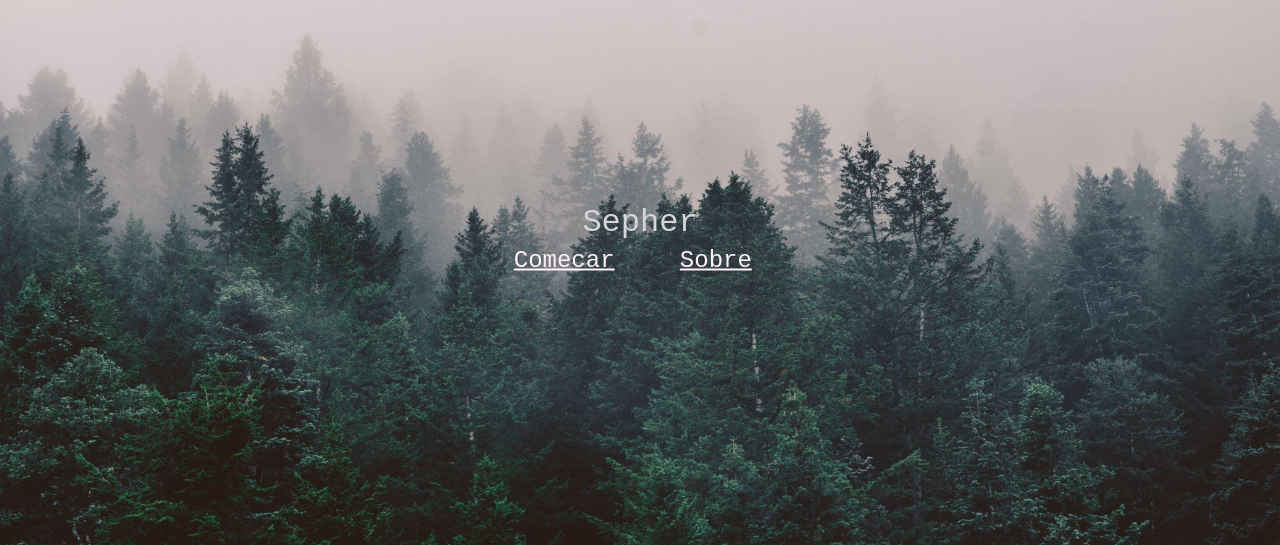
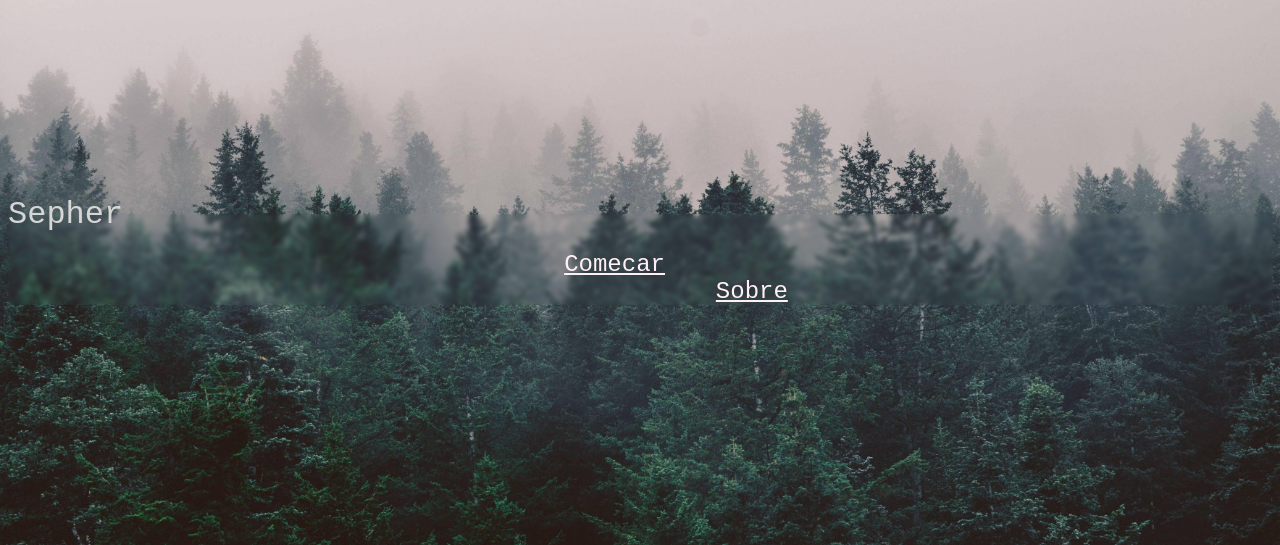
Before and after one commit to filipe-21905158/PW-Projeto_Fase_1, a PHP site: page / in a window 1280 px wide. Shown: the part 165-710 px from the top of the page. Run offline with PHP 8.4, Linux system fonts and the light colour scheme.

Commit message:
Alteracao da posicao

```diff
--- a/styles.css
+++ b/styles.css
@@ -303,7 +303,7 @@
 
 .div1{
     margin-top: 30%;
-    position: absolute;
+    position: relative;
     top: 55%;
     left: 50%;
     transform: translate(-50%, -50%);
@@ -313,7 +313,7 @@
 .div2 > a{
 
     margin-top: 33%;
-    position: absolute;
+    position: relative;
     top: 63%;
     left: 44%;
     transform: translate(-50%, -50%);
@@ -324,7 +324,7 @@
 }
 .div3 > a{
     margin-top: 33%;
-    position: absolute;
+    position: relative;
     top: 63%;
     left: 56%;
     transform: translate(-50%, -50%);
```
